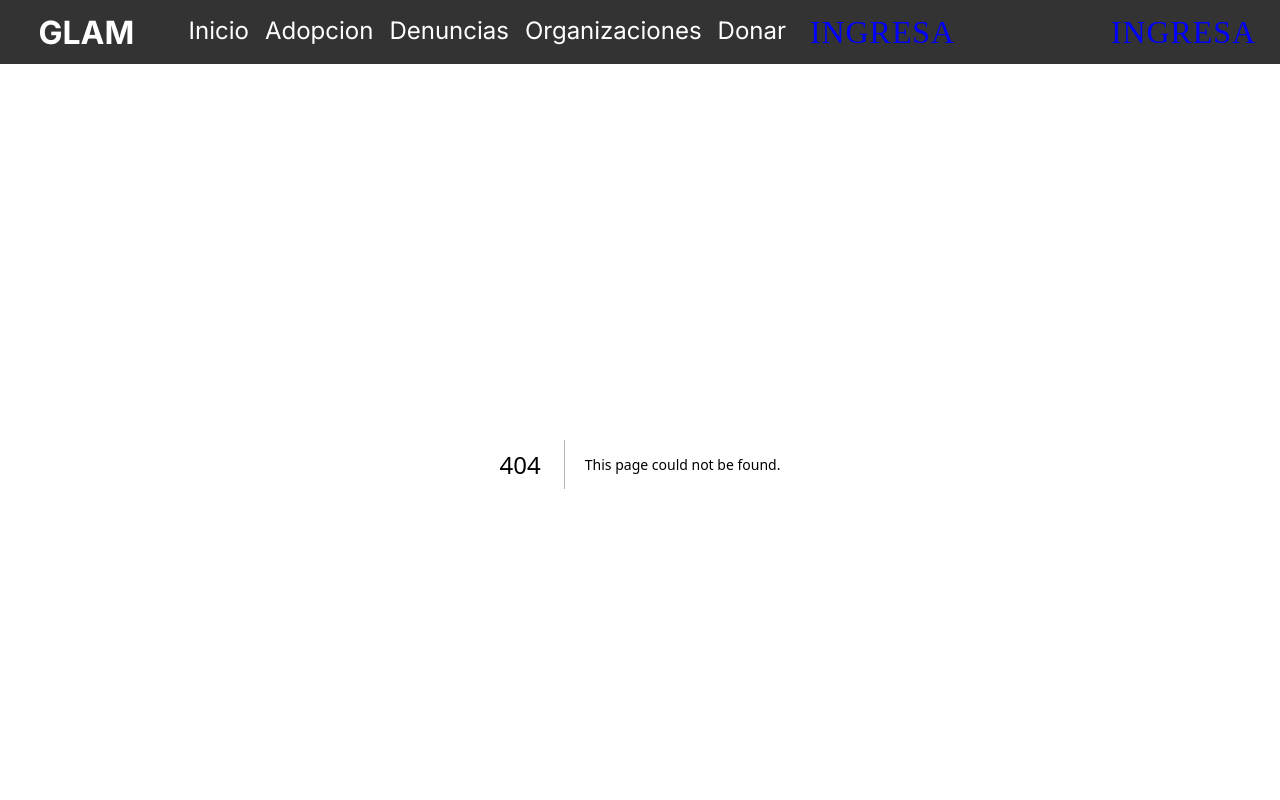
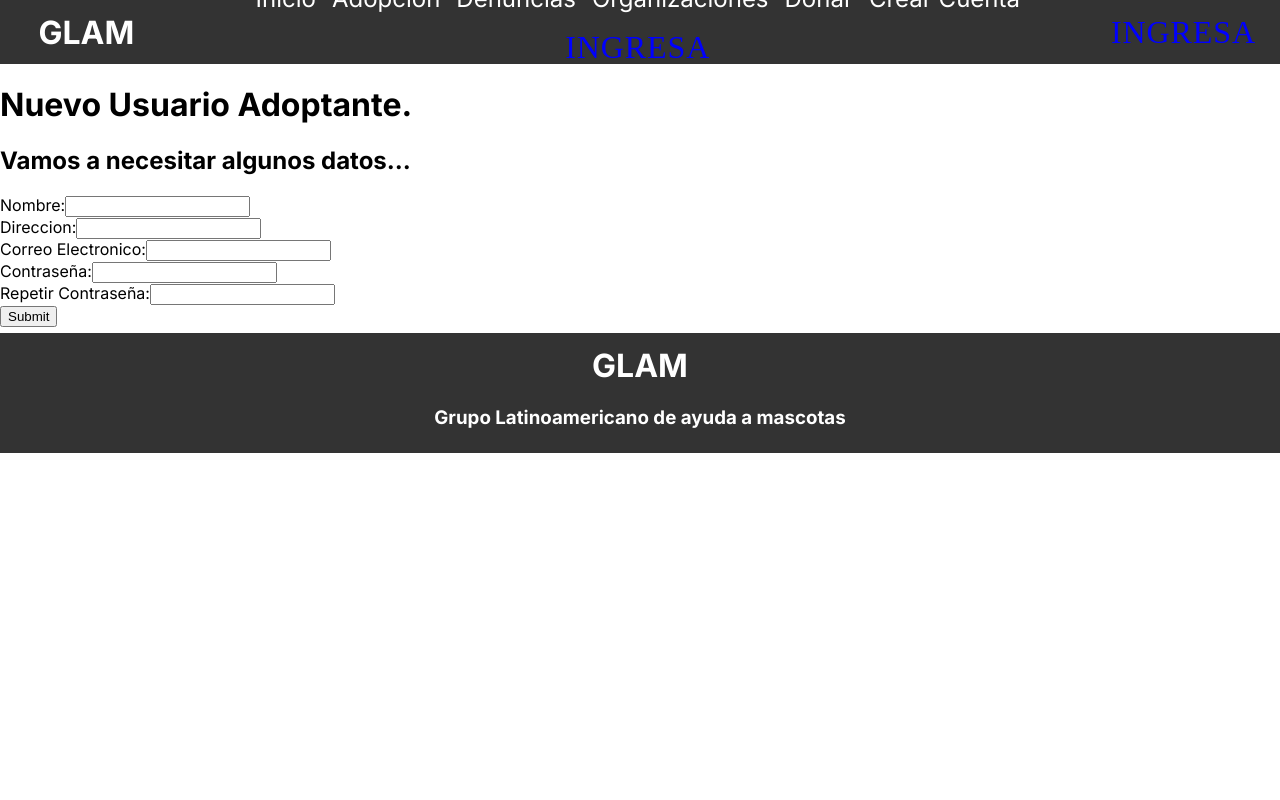
Before and after one commit to Jose-Burgos/GLAM-Front-End, a Next.js app: page /newUser in a window 1280 px wide. Before the commit this address had no page. Shown: the top 800 px of the page. Built offline with nearby package versions, Linux system fonts and the light colour scheme; a web font is replaced by a local one.

Commit message:
Añadidas las vistas de nuevo usuario y nueva ONG.

```diff
--- /dev/null
+++ b/src/app/newUser/page.tsx
@@ -0,0 +1,50 @@
+'use client';
+
+import React, { FormEvent } from 'react';
+
+export default function newUser() {
+  async function onSubmit(event: FormEvent<HTMLFormElement>) {
+    event.preventDefault();
+
+    const formData = new FormData(event.currentTarget);
+    const response = await fetch('/api/submit', {
+      method: 'POST',
+      body: formData,
+    });
+
+    // Handle response if necessary
+    const data = await response.json();
+    // ...
+  }
+
+  return (
+    <div>
+      <h1>Nuevo Usuario Adoptante.</h1>
+      <h2>Vamos a necesitar algunos datos...</h2>
+      <form onSubmit={onSubmit}>
+        <div>
+          Nombre:
+          <input type="text" name="Nombre" />
+        </div>
+
+        <div>
+          Direccion:
+          <input type="text" name="Direccion" />
+        </div>
+        <div>
+          Correo Electronico:
+          <input type="text" name="Email" />
+        </div>
+        <div>
+          Contraseña:
+          <input type="text" name="Password" />
+        </div>
+        <div>
+          Repetir Contraseña:
+          <input type="text" name="PasswordRepeat" />
+        </div>
+        <button type="submit">Submit</button>
+      </form>
+    </div>
+  );
+}
--- a/src/components/navabar.tsx
+++ b/src/components/navabar.tsx
@@ -37,6 +37,8 @@ export default function NavBar() {
         <Link onClick={handleClick} href="/">Denuncias</Link>
         <Link onClick={handleClick} href="/ong">Organizaciones</Link>
         <Link onClick={handleClick} href="/">Donar</Link>
+        <Link onClick={handleClick} href="/create-account">Crear Cuenta</Link>
+
         <Link href="/test"><LogButton className="logbtn-burger">Ingresa</LogButton></Link>
       </div>
       <div className="r-cont">
```
Also changed, not shown: src/app/create-account/page.tsx (added, +21 -0 lines), src/app/newNGO/page.tsx (added, +39 -0 lines), .eslintrc.json.
